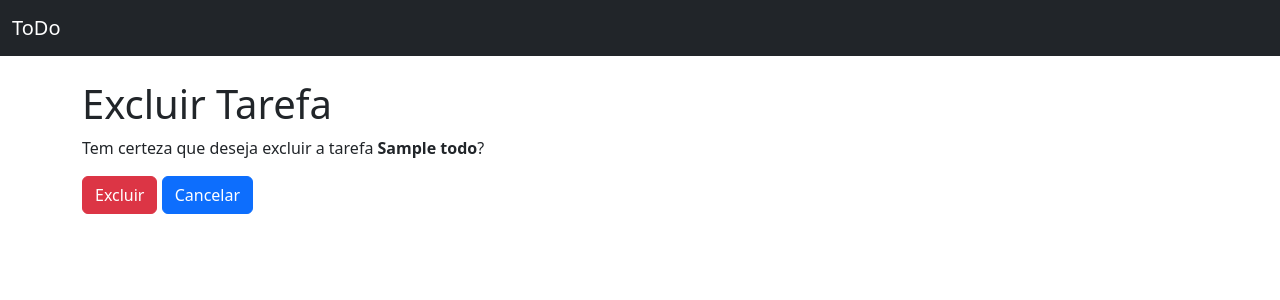
After one commit to joaoholandaa/todo-app-django, a Django app: page /delete/1 in a window 1280 px wide. The commit adds this page. Shown: the top 300 px of the page. Run offline with Django 5.2, Linux system fonts and the light colour scheme; tables that the repository leaves empty hold one stand-in row (values such as "Sample post").

Commit message:
:sparkles: feat: Criando a página de exclusão de tarefas

```diff
--- a/setup/urls.py
+++ b/setup/urls.py
@@ -1,11 +1,12 @@
 from django.contrib import admin
 from django.urls import path
 
-from todos.views import TodoListView, TodoCreateView, TodoUpdateView
+from todos.views import TodoListView, TodoCreateView, TodoUpdateView, TodoDeleteView
 
 urlpatterns = [
   path("admin/", admin.site.urls),
   path("", TodoListView.as_view(), name="todo_list"),
   path("create", TodoCreateView.as_view(), name="todo_create"),
-  path("update/<int:pk>", TodoUpdateView.as_view(), name="todo_update")
+  path("update/<int:pk>", TodoUpdateView.as_view(), name="todo_update"),
+  path("delete/<int:pk>", TodoDeleteView.as_view(), name="todo_delete"),
 ]
--- /dev/null
+++ b/todos/templates/todos/todo_confirm_delete.html
@@ -0,0 +1,18 @@
+{% extends "base.html" %}
+
+{% block page_title %}
+    Excluir Tarefa
+{% endblock page_title %}
+
+{% block content %}
+    <h1>Excluir Tarefa</h1>
+
+    <p>Tem certeza que deseja excluir a tarefa <strong>{{ todo.title }}</strong>?</p>
+
+    <form method="POST">
+        {% csrf_token %}
+
+        <button type="submit" class="btn btn-danger">Excluir</button>
+        <a href="{% url 'todo_list' %}" class="btn btn-primary">Cancelar</a>
+    </form>
+{% endblock content %}
--- a/todos/templates/todos/todo_list.html
+++ b/todos/templates/todos/todo_list.html
@@ -30,7 +30,7 @@
                   <td>
                       <a href="#" class="btn btn-primary btn-sm">Concluir</a>
                       <a href="{% url 'todo_update' pk=todo.pk %}" class="btn btn-secondary btn-sm">Editar</a>
-                      <a href="#" class="btn btn-danger btn-sm">Excluir</a>
+                      <a href="{% url 'todo_delete' pk=todo.pk %}" class="btn btn-danger btn-sm">Excluir</a>
                   </td>
                 </tr>
               {% endfor %}
--- a/todos/views.py
+++ b/todos/views.py
@@ -1,4 +1,4 @@
-from django.views.generic import ListView, CreateView, UpdateView
+from django.views.generic import ListView, CreateView, UpdateView, DeleteView
 from django.urls import reverse_lazy
 from .models import Todo
 class TodoListView(ListView):
@@ -13,3 +13,7 @@ class TodoUpdateView(UpdateView):
     model = Todo
     fields = ["title", "deadline"]
     success_url = reverse_lazy("todo_list")
+
+class TodoDeleteView(DeleteView):
+    model = Todo
+    success_url = reverse_lazy("todo_list")
```
